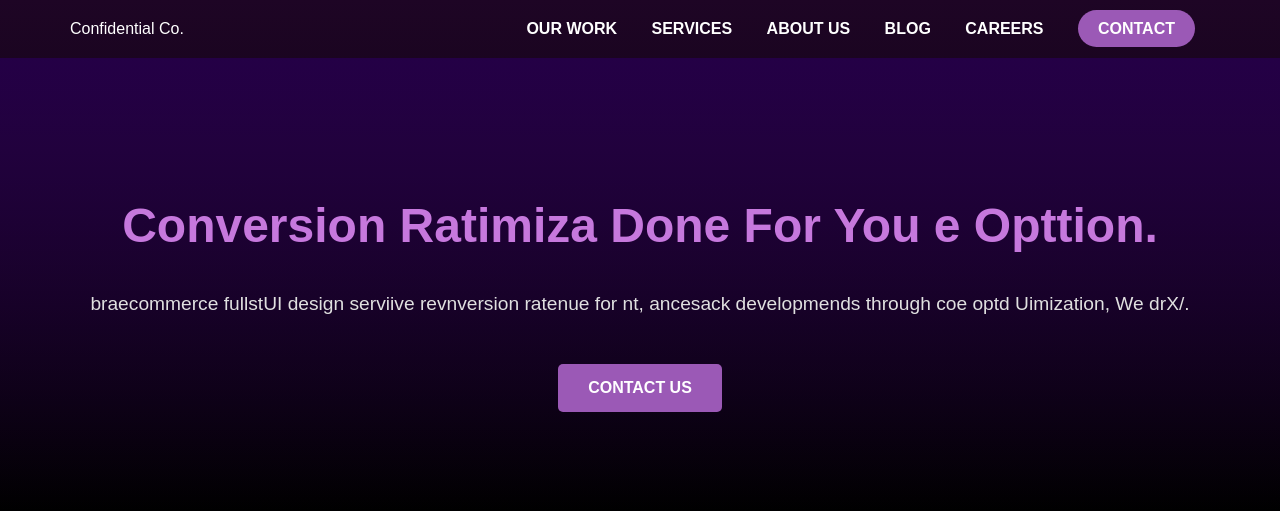
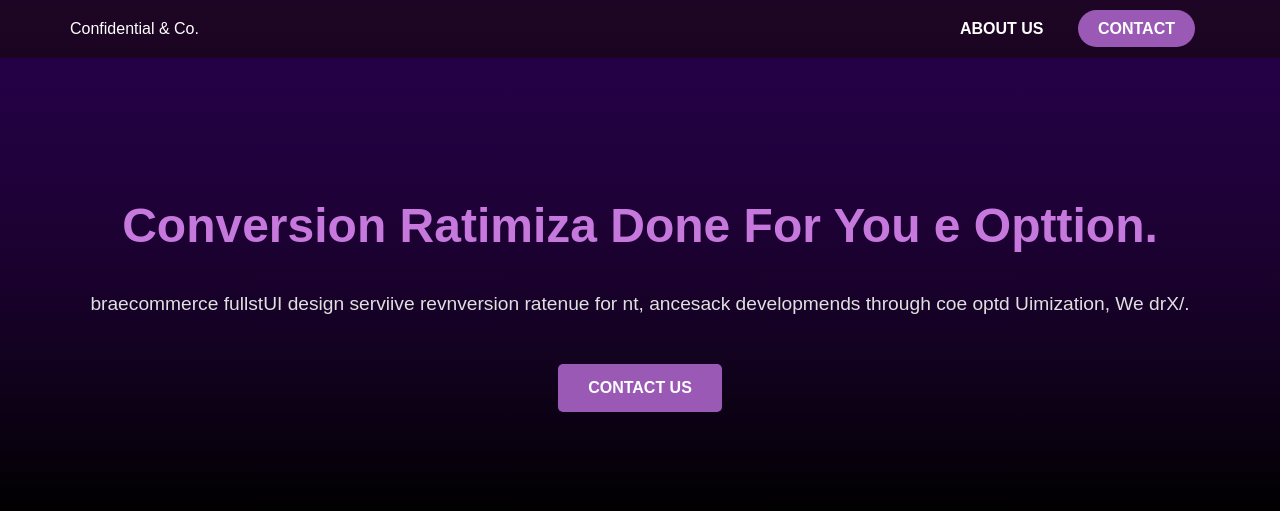
Before and after one commit to Dmolarte2/flask-python-in-heroku, a Flask app: page / in a window 1280 px wide. Shown: the top 511 px of the page. Run offline with Flask 3, Linux system fonts and the light colour scheme.

Commit message:
redesign 1

```diff
--- a/templates/index.html
+++ b/templates/index.html
@@ -75,13 +75,9 @@
 <body>
   <header>
     <nav>
-      <div>Confidential Co.</div>
+      <div>Confidential & Co.</div>
       <div>
-        <a href="#work">Our Work</a>
-        <a href="#services">Services</a>
         <a href="#about">About Us</a>
-        <a href="#blog">Blog</a>
-        <a href="#careers">Careers</a>
         <a href="#contact" style="background: #9b59b6; padding: 10px 20px; border-radius: 20px; color: white;">Contact</a>
       </div>
     </nav>
```
